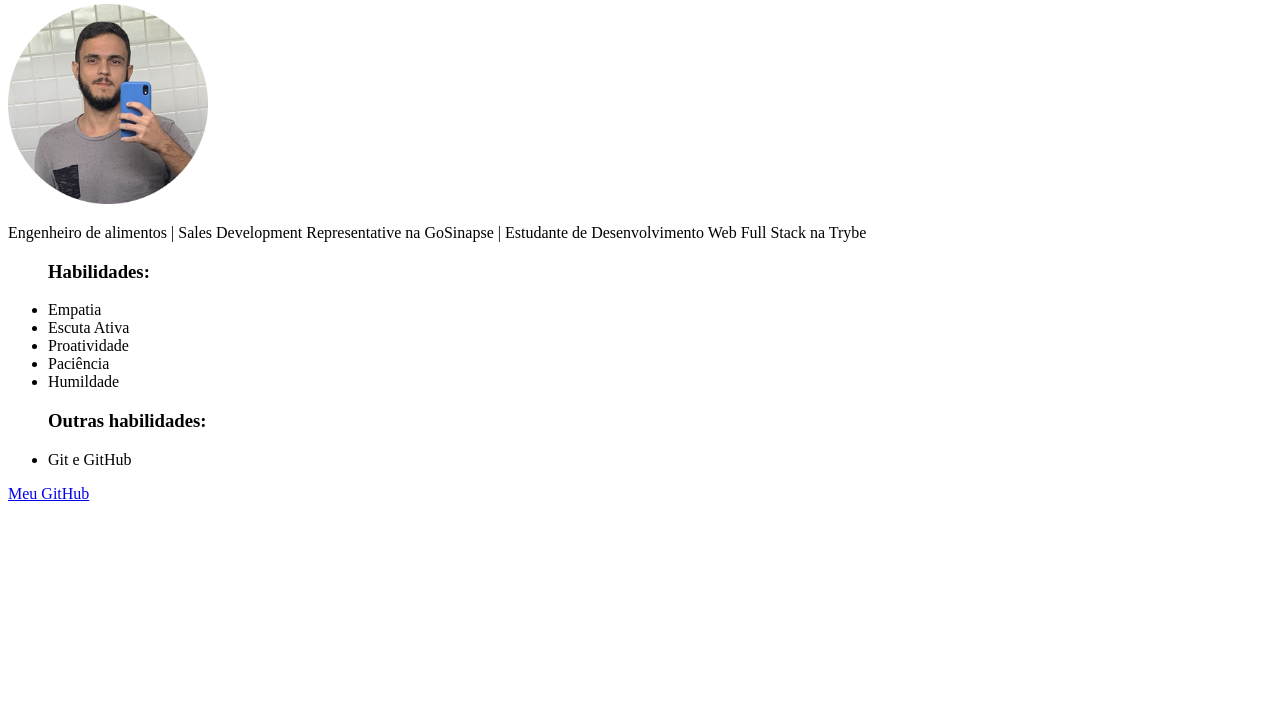
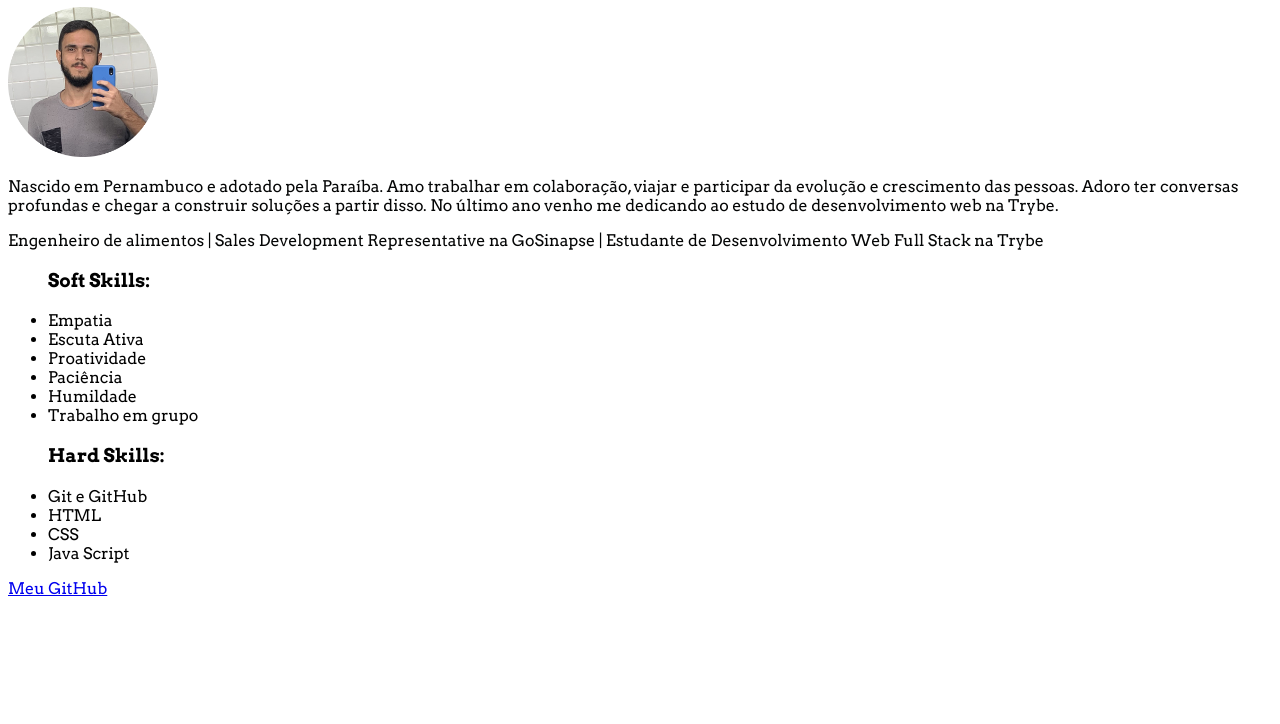
Before and after one commit to Gabriel-am1/GabrielAmaral.github.io, a plain HTML site: page index.html in a window 1280 px wide. Shown: the part 76-800 px from the top of the page. Drawn offline with Linux system fonts and the light colour scheme.

Commit message:
Iniciando CSS

```diff
--- a/index.html
+++ b/index.html
@@ -1,33 +1,52 @@
 <!DOCTYPE html>
 <html lang="en">
+
 <head>
     <meta charset="UTF-8">
     <meta http-equiv="X-UA-Compatible" content="IE=edge">
     <meta name="viewport" content="width=device-width, initial-scale=1.0">
     <title>Portfólio | Gabriel Amaral</title>
+    <link rel="stylesheet" href="style.css">
+    <link rel="preconnect" href="https://fonts.googleapis.com">
+    <link rel="preconnect" href="https://fonts.gstatic.com" crossorigin>
+    <link href="https://fonts.googleapis.com/css2?family=Arvo:ital,wght@0,400;0,700;1,400;1,700&display=swap"
+        rel="stylesheet">
+
 </head>
+
 <body>
     <h1>Gabriel Alexandre Clemente Amaral</h1>
-    <img src="Foto Perfil.png" alt="Foto para Perfil" width="200px">
+    <img src="Foto Perfil.png" alt="Foto para Perfil" width="150px">
 </body>
-<p> Engenheiro de alimentos | Sales Development Representative na GoSinapse | Estudante de Desenvolvimento Web Full Stack na Trybe
+<p class="paragrafo-1">Nascido em Pernambuco e adotado pela Paraíba. Amo trabalhar em colaboração, viajar e participar da evolução e crescimento das pessoas. Adoro ter conversas profundas e chegar a construir soluções a partir disso.
+    No último ano venho me dedicando ao estudo de desenvolvimento web na Trybe.</p>
+
+<p class="paragrafo-2"> Engenheiro de alimentos | Sales Development Representative na GoSinapse | Estudante de Desenvolvimento Web Full
+    Stack na Trybe
 </p>
 
 <ul>
-    <H3>Habilidades:</H3>
+    <H3>Soft Skills:</H3>
     <li>Empatia</li>
-     <li>Escuta Ativa</li>
-     <li>Proatividade</li>
-     <li>Paciência</li>
-      <li>Humildade</li>
+    <li>Escuta Ativa</li>
+    <li>Proatividade</li>
+    <li>Paciência</li>
+    <li>Humildade</li>
+    <li>Trabalho em grupo</li>
 </ul>
 
 <ul>
+
     <h3>
-        Outras habilidades:
+        Hard Skills:
     </h3>
+
     <li>Git e GitHub</li>
+    <li>HTML</li>
+    <li>CSS</li>
+    <li>Java Script</li>
 </ul>
 <a href="https://github.com/Gabriel-am1" target="_blank">Meu GitHub</a>
 </body>
+
 </html>
--- /dev/null
+++ b/style.css
@@ -0,0 +1,12 @@
+p, ul {
+    color: rgb(4, 5, 5)
+    font-size: 16px;
+}
+
+body {
+    font-family: 'Arvo', serif;
+}
+
+.paragrafo-1, .paragrafo-2{
+    color: rgb(4, 5, 5)
+}
```
